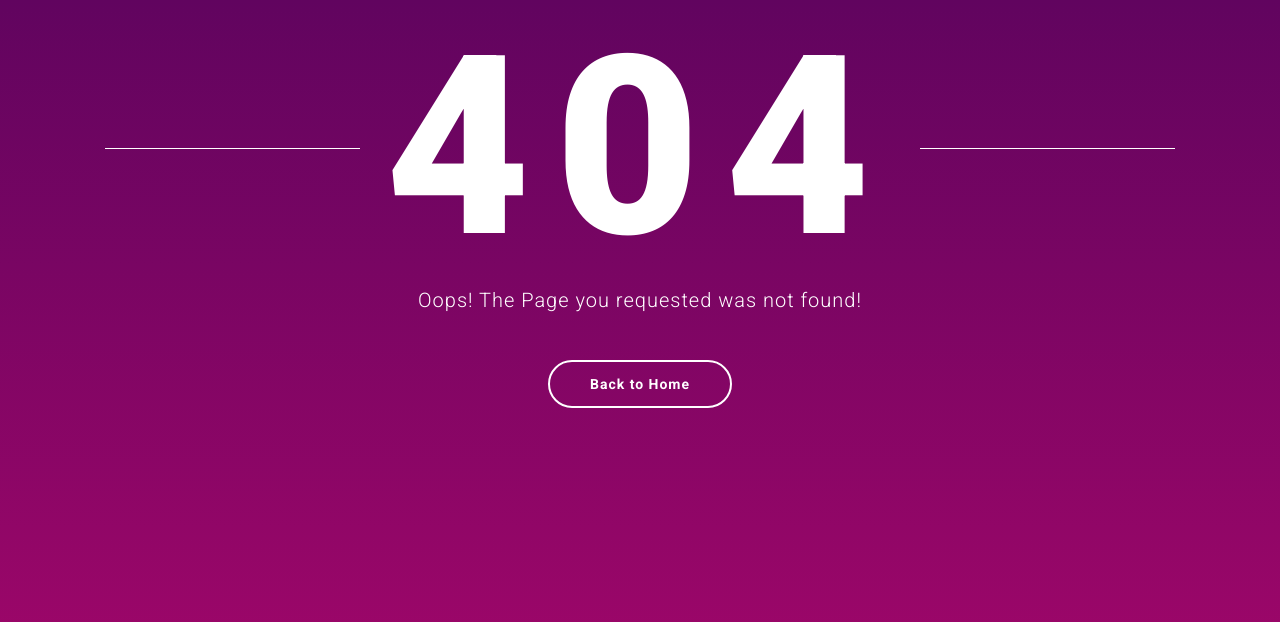
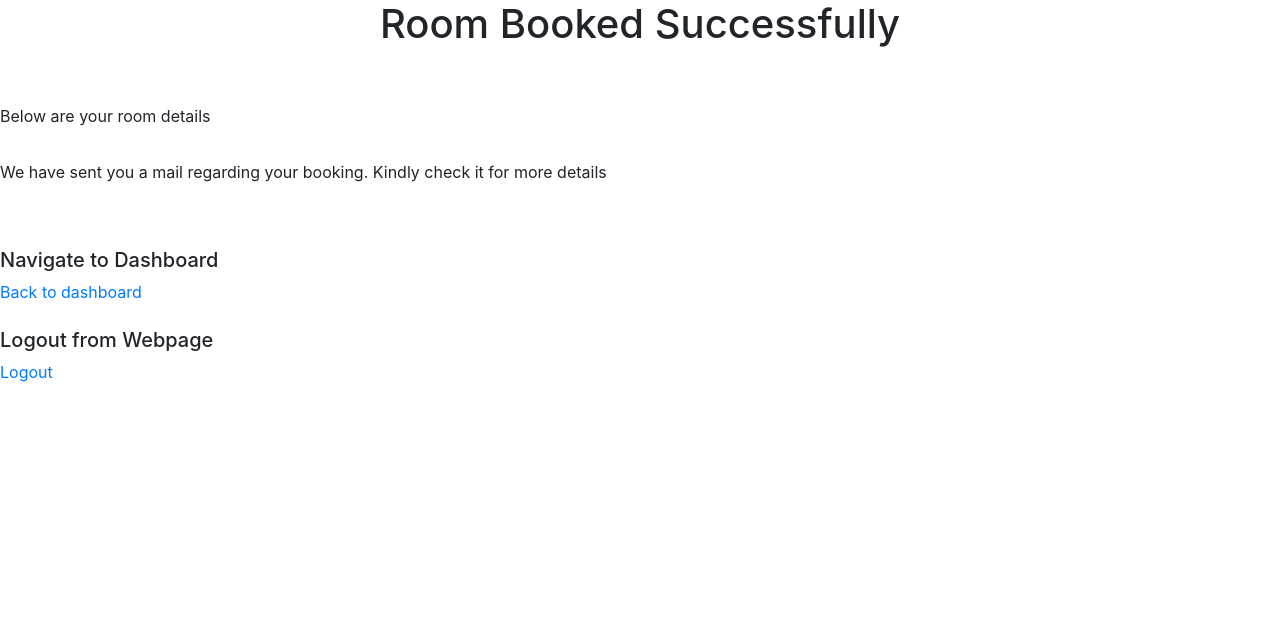
Before and after one commit to mahas500/Hotel-Booking-website-using-Javascript-and-Python, a Flask app: page /RoomBookingConfirmation in a window 1280 px wide. Shown: the top 622 px of the page. Run offline with Flask 2, Linux system fonts and the light colour scheme; some libraries are stand-ins or nearby versions.

Commit message:
room booking ajax call and form implemented

```diff
--- a/hotel-Backend/Service/BookingService.py
+++ b/hotel-Backend/Service/BookingService.py
@@ -29,6 +29,8 @@ class BookingService:
 
     @classmethod
     def addBooking(cls, header, data):
+        print(header.get('session_id'))
+        print(data.get('room_id'))
         if cls.customerService.checkCustomerFromSessionID(header.get('session_id')):
             checkCustomer = cls.customerDAO.checkCustomerFromSessionID(header.get('session_id'))
             if cls.roomService.checkRoomIsAvailable(data.get('room_id')):
--- a/hotel-Backend/Service/RoomService.py
+++ b/hotel-Backend/Service/RoomService.py
@@ -57,7 +57,7 @@ class RoomService:
     def addRoom(cls, header,data):
         if cls.adminCheckFromSessionID(header):
             if cls.checkRoomWithNumber(data):
-                responseData = cls.roomDAO.addNewRoom(data.get('room_number'), data.get('price'), data.get('ratingOutofTen'),data.get('facilities'))
+                responseData = cls.roomDAO.addNewRoom(data.get('room_number'), data.get('price'), data.get('Average_Rating'),data.get('facilities'))
             else:
                 raise RoomWithGivenNumberAlreadyExist
         else:
--- a/hotel-Backend/controller/BookingController.py
+++ b/hotel-Backend/controller/BookingController.py
@@ -42,7 +42,12 @@ def addBooking():
     except CustomerNotLoggedIn:
         wsResponse['resultSet'] = None
         wsResponse['operationStatus'] = CustomUtils.CUSTOMER_NOT_LOGGED_IN
-    return wsResponse
+    return render_template('roomBookingForm.html')
+
+
+@app.route("/RoomBookingConfirmation", methods=['GET'])
+def RoomBookingConfirmation():
+    return render_template('roomBookingForm.html')
 
 
 @app.route("/contactUS", methods=['POST'])
--- a/hotel-Backend/controller/RoomController.py
+++ b/hotel-Backend/controller/RoomController.py
@@ -37,7 +37,6 @@ def adminLogin():
 def addRoom():
     wsResponse = {"resultSet": None, "operationStatus": None}
     try:
-        print(request.json)
         responseData = roomService.addRoom(request.headers,request.json)
         wsResponse['resultSet'] = responseData
         wsResponse['operationStatus'] = 1
--- a/hotel-Backend/static/javascript/addingRoom.js
+++ b/hotel-Backend/static/javascript/addingRoom.js
@@ -6,7 +6,7 @@ $("document").ready(function()
         var head = $("#userSession").val();
         var roomnumber = $("#number").val();
         var roomprice = $("#roomprice").val();
-        var ratings = $("#ratings").val();
+        var Average_Rating = $("#ratings").val();
         var facility = $("#facility").val();
         $.post({url: "http://127.0.0.1:5000/addRoom",
 
@@ -14,7 +14,7 @@ $("document").ready(function()
         session_id:head
     },
 
-           data: JSON.stringify({room_number: roomnumber,price:roomprice,ratingOutofTen:ratings,facilities:facility}),
+           data: JSON.stringify({room_number: roomnumber,price:roomprice,Average_Rating:Average_Rating,facilities:facility}),
             contentType: "application/json",
             success: function(result)
             {
--- /dev/null
+++ b/hotel-Backend/templates/roomBookingForm.html
@@ -0,0 +1,58 @@
+<!DOCTYPE html>
+<html lang="en">
+<head>
+    <meta charset="UTF-8">
+<script src="https://ajax.googleapis.com/ajax/libs/jquery/3.3.1/jquery.min.js"></script>
+  <link rel="stylesheet" href="https://stackpath.bootstrapcdn.com/bootstrap/4.3.1/css/bootstrap.min.css" integrity="sha384-ggOyR0iXCbMQv3Xipma34MD+dH/1fQ784/j6cY/iJTQUOhcWr7x9JvoRxT2MZw1T" crossorigin="anonymous">
+</head>
+<body>
+<h1 align="center">Room Booked Successfully</h1>
+<br>
+<br>
+<label>Below are your room details</label>
+{% for x in session['RoomsData'] %}
+    {% for key, value in x.items() %}
+        {% if key=='room_number' %}
+
+        <br>
+            <label>Room Number:</label>
+       <b> <h3>{{ value }}</h3></b>
+<br>
+        {% elif key=='price' %}
+
+        <br>
+            <label>Room Price:</label>
+       <b> <h3>{{ value }}</h3></b>
+<br>
+        {% elif key=='facilities' %}
+
+        <br>
+            <label>Facilities:</label>
+       <b> <h3>{{ value }}</h3></b>
+        {% endif %}
+    {% endfor %}
+{% endfor %}
+<br>
+<br>
+<p> We have sent you a mail regarding your booking. Kindly check it for more details</p>
+<br>
+<br>
+<div>
+    <span>
+        <h5>Navigate to Dashboard</h5>
+
+    <a class="active" href="{{ url_for('dashboard') }}">Back to dashboard</a>
+    </span>
+    <br>
+    <br>
+        <span>
+            <h5>Logout from Webpage</h5>
+
+    <a href="{{ url_for('userLogoutPage') }}">Logout</a>
+    </span>
+</div>
+
+
+
+</body>
+</html>
```
Also changed, not shown: hotel-Backend/DAO/RoomDAO.py (+9 -16 lines), hotel-Backend/static/javascript/roomBook.js (added, +25 -0 lines), hotel-Backend/templates/dashboardMainContent.html (+26 -16 lines).
